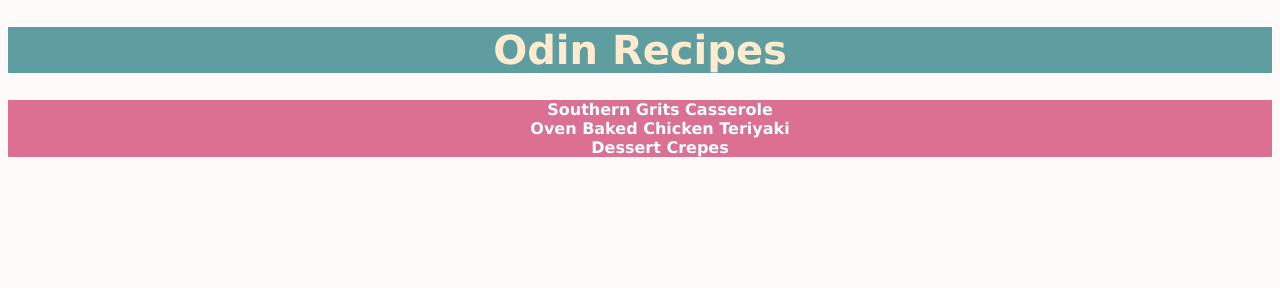
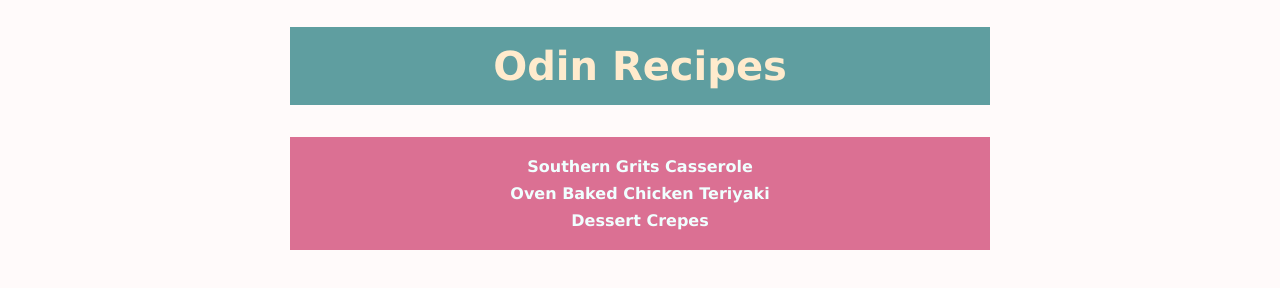
Before and after one commit to dgar718/odin-recipes, a plain HTML site: page index.html in a window 1280 px wide. Drawn offline with Linux system fonts and the light colour scheme.

Commit message:
Adjust margin and padding to index
Spacing out words in title and links to try to create a more visually
appealing index page.

```diff
--- a/css/styles.css
+++ b/css/styles.css
@@ -6,12 +6,19 @@
     background-color: #FFFAFA;
 }
 
+.inner {
+    width: 700px;
+    margin: auto;
+}
+
 .main-title {
     background-color: cadetblue;
     color: blanchedalmond;
     text-align: center;
     font-size: 40px;
     font-weight: 900;
+    padding: 16px 8px;
+    margin-bottom: 32px;
 }
 
 .recipes {
@@ -20,9 +27,12 @@
     text-align: center;
     color: azure;
     font-weight: 600;
+    padding: 16px 8px;
 }
 
 .recipes li a {
     text-decoration: none;
     color: azure;
+    display: inline-block;
+    margin: 4px 4px;
 }
--- a/index.html
+++ b/index.html
@@ -8,12 +8,14 @@
 </head>
 
 <body class="body-color">
+    <div class="inner">
         <h1 class="main-title">Odin Recipes</h1>
         <ul class="recipes">
             <li><a href="./recipes/grits_casserole.html">Southern Grits Casserole</a></li>
             <li><a href="./recipes/chicken_teriyaki.html">Oven Baked Chicken Teriyaki</a></li>
             <li><a href="./recipes/dessert_crepes.html">Dessert Crepes</a></li>
         </ul>
+    </div>
 </body>
 
 </html>
```
Lines whose indentation alone changed are shown as unchanged.
